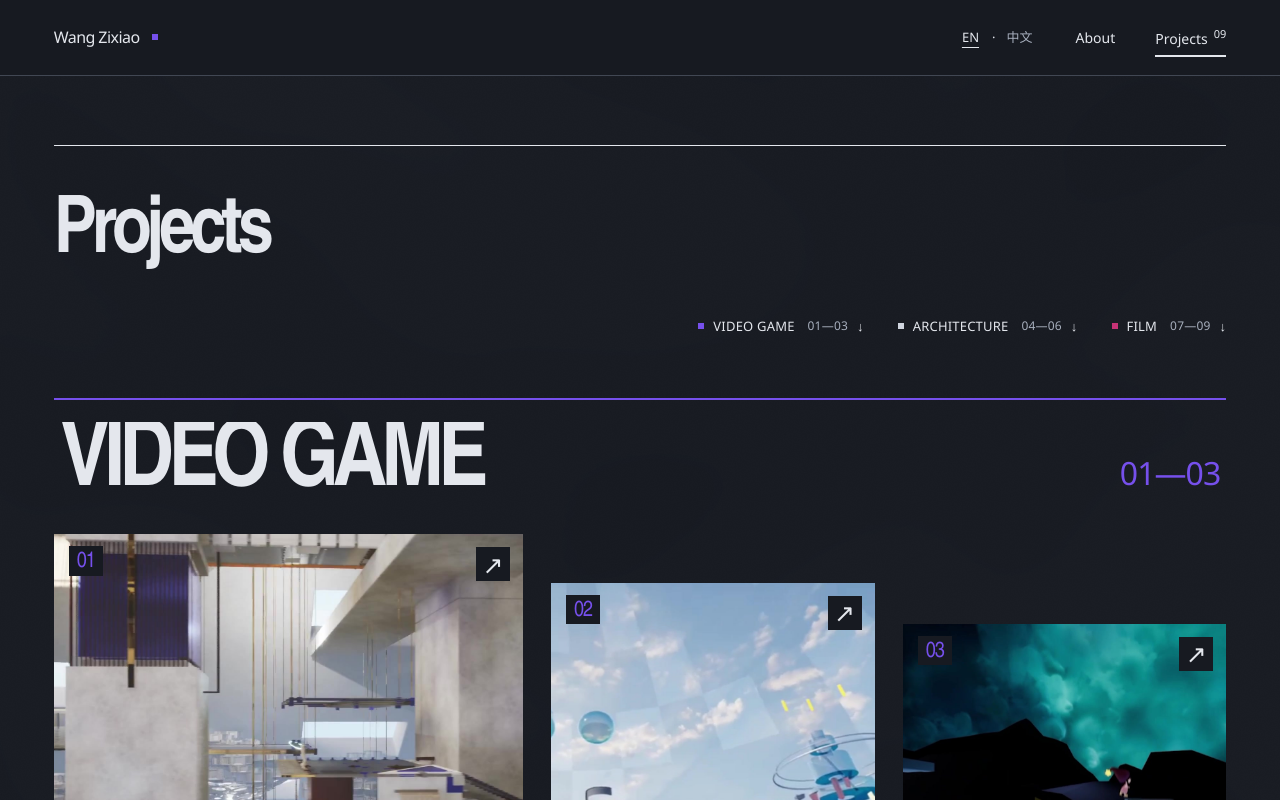
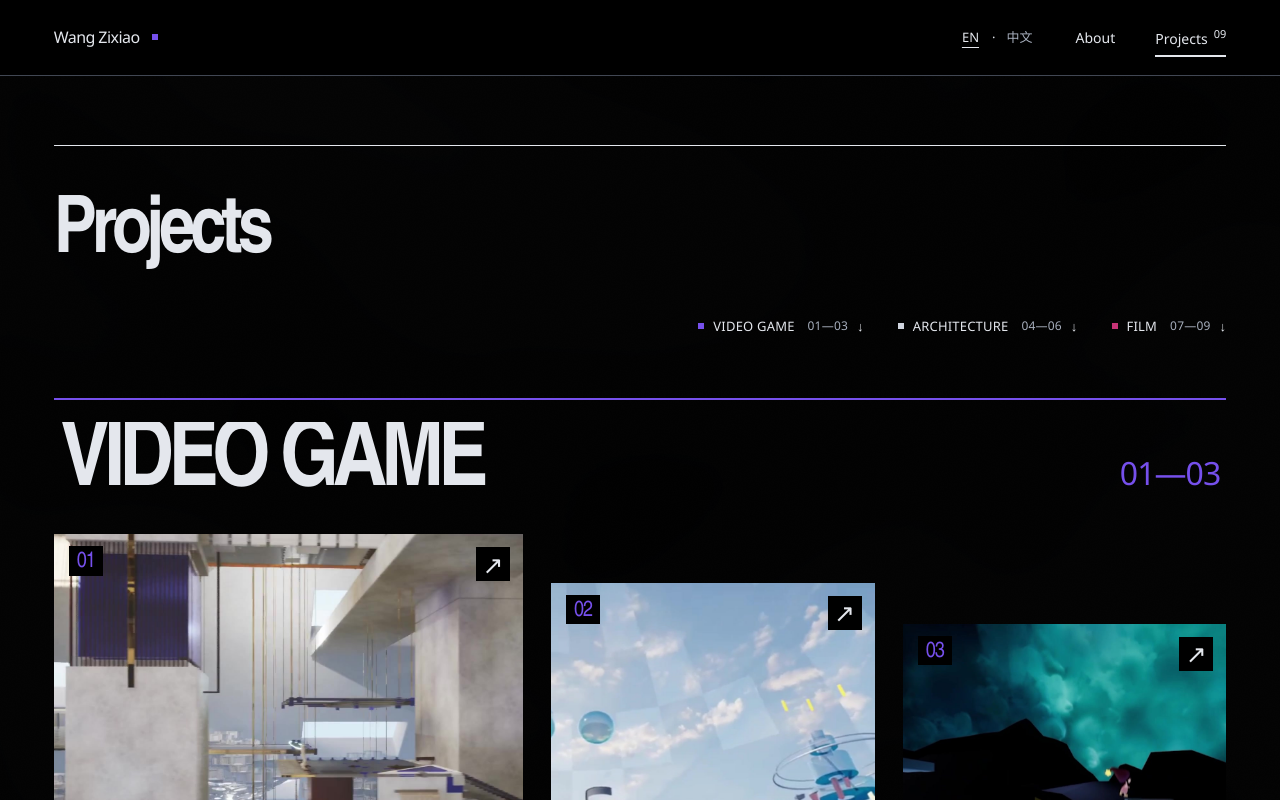
Before and after one commit to wzx1239/portfolio, a Next.js app: page /projects in a window 1280 px wide. Shown: the top 800 px of the page. Built offline with nearby package versions, Linux system fonts and the light colour scheme.

Commit message:
Change background color

```diff
--- a/app/globals.css
+++ b/app/globals.css
@@ -11,7 +11,7 @@
   --game: #7650ec;
   --architecture: #202126;
   --video: #c63376;
-  --dark: #17181c;
+  --dark: #000000;
   --on-dark: #f7f7fa;
   --media-neutral: #e6e7eb;
   --gutter: clamp(22px, 4.2vw, 80px);
@@ -517,11 +517,11 @@ html[lang^=zh] .positioning-link h2 { letter-spacing: -.035em; line-height: 1.3;
 /* Dark digital environment: shared GPU and static-fallback material controls. */
 :root {
  color-scheme:dark;
- --digital-r:23; --digital-g:26; --digital-b:33;
- --digital-grain:.016; --digital-variation:.027; --digital-cool:.006;
+ --digital-r:0; --digital-g:0; --digital-b:0;
+ --digital-grain:.016; --digital-variation:.027; --digital-cool:0;
  --paper:rgb(var(--digital-r) var(--digital-g) var(--digital-b));
- --paper-alt:#20242e; --ink:#e4e7ed; --rule:#414753; --muted:#a7afbd;
- --architecture:#d0d5df; --dark:#11141b; --media-neutral:#252a34; --mono:var(--sans);
+ --paper-alt:#000000; --ink:#e4e7ed; --rule:#414753; --muted:#a7afbd;
+ --architecture:#d0d5df; --dark:#000000; --media-neutral:#252a34; --mono:var(--sans);
  --surface-texture:none;
 }
 body { position:relative; isolation:isolate; background-color:var(--paper); background-image:none; }
--- a/components/trace/digital-surface.tsx
+++ b/components/trace/digital-surface.tsx
@@ -58,7 +58,7 @@ export function DigitalSurface() {
     const buffer=gl.createBuffer();gl.bindBuffer(gl.ARRAY_BUFFER,buffer);
     gl.bufferData(gl.ARRAY_BUFFER,new Float32Array([-1,-1,1,-1,-1,1,-1,1,1,-1,1,1]),gl.STATIC_DRAW);
     const attribute=gl.getAttribLocation(program,'aPosition');gl.enableVertexAttribArray(attribute);gl.vertexAttribPointer(attribute,2,gl.FLOAT,false,0,0);
-    const uniforms={viewport:gl.getUniformLocation(program,'uViewport'),base:gl.getUniformLocation(program,'uBase'),surface:gl.getUniformLocation(program,'uSurface'),environment:gl.getUniformLocation(program,'uEnvironment'),strength:gl.getUniformLocation(program,'uStrength'),refraction:gl.getUniformLocation(program,'uRefraction'),tone:gl.getUniformLocation(program,'uTraceTone'),traces:gl.getUniformLocation(program,'uTraces[0]'),motion:gl.getUniformLocation(program,'uMotion[0]')};
+    const uniforms={viewport:gl.getUniformLocation(program,'uViewport'),base:gl.getUniformLocation(program,'uBase'),surface:gl.getUniformLocation(program,'uSurface'),environment:gl.getUniformLocation(program,'uEnvironment'),strength:gl.getUniformLocation(program,'uStrength'),refraction:gl.getUniformLocation(program,'uRefraction'),tone:gl.getUniformLocation(program,'uTraceTone'),colour:gl.getUniformLocation(program,'uTraceColour'),traces:gl.getUniformLocation(program,'uTraces[0]'),motion:gl.getUniformLocation(program,'uMotion[0]')};
     const memory=new TraceMemory();
     const traces=new Float32Array(settings.maxTraces*4),motion=new Float32Array(settings.maxTraces*4);
     let raf=0,lastFrame=0,disposed=false,lost=false,width=innerWidth,height=innerHeight;
@@ -83,8 +83,12 @@ export function DigitalSurface() {
       node!.width=Math.round(width*scale);node!.height=Math.round(height*scale);gl!.viewport(0,0,node!.width,node!.height);
       gl!.uniform2f(uniforms.viewport,width,height);
       const css=getComputedStyle(document.documentElement),number=(key:string,fallback:number)=>{const raw=css.getPropertyValue(key).trim();return raw && Number.isFinite(Number(raw))?Number(raw):fallback;};
-      gl!.uniform3f(uniforms.base,number('--digital-r',23)/255,number('--digital-g',26)/255,number('--digital-b',33)/255);
-      gl!.uniform3f(uniforms.surface,number('--digital-grain',.016),number('--digital-variation',.027),number('--digital-cool',.006));
+      gl!.uniform3f(uniforms.base,number('--digital-r',0)/255,number('--digital-g',0)/255,number('--digital-b',0)/255);
+      gl!.uniform3f(uniforms.surface,number('--digital-grain',.016),number('--digital-variation',.027),number('--digital-cool',0));
+      const lightPage=Boolean(document.querySelector('.white-original'));
+      const colour=lightPage?settings.lightPageColour:settings.darkPageColour;
+      // Signed tint keeps the same disturbance, with reversed contrast on white.
+      gl!.uniform3f(uniforms.colour,...colour.map(value=>lightPage?value-1:value) as [number,number,number]);
       gl!.uniform1f(uniforms.refraction,settings.refraction);gl!.uniform1f(uniforms.tone,settings.tonalStrength);
       wake();
     }
--- a/components/trace/trace-settings.ts
+++ b/components/trace/trace-settings.ts
@@ -8,6 +8,8 @@ export const traceSettings = {
   stretch: .65,
   refraction: 13,             // CSS px of background/grain displacement
   tonalStrength: .016,       // signed material tonal disturbance; never a light/glow
+  darkPageColour: [.65, .65, .65], // restrained light grey
+  lightPageColour: [.38, .38, .38], // restrained dark grey
   diffusion: .32,            // soft widening during recovery
   inertia: 12,               // maximum drift in CSS px after passage
   maxTraces: 40,              // connected segments, bounded; ~2s of motion history
--- a/components/trace/trace-shaders.ts
+++ b/components/trace/trace-shaders.ts
@@ -11,6 +11,7 @@ uniform vec2 uEnvironment; // material visibility, darkness
 uniform float uStrength;
 uniform float uRefraction;
 uniform float uTraceTone;
+uniform vec3 uTraceColour;
 uniform vec4 uTraces[${settings.maxTraces}]; // connected segment endpoints
 uniform vec4 uMotion[${settings.maxTraces}]; // radius, strength, age, seed
 float hash(vec2 p){return fract(sin(dot(p,vec2(127.1,311.7)))*43758.5453);}
@@ -42,6 +43,6 @@ void main(){
  }
  vec3 base=surface(pixel+displacement*uStrength);
  // Small signed tonal changes read as refraction, never a luminous brush/outline.
- base+=vec3(residue/(1.+abs(residue))*uTraceTone*uStrength);
+ base+=uTraceColour*(residue/(1.+abs(residue))*uTraceTone*uStrength);
  gl_FragColor=vec4(base,1.);
 }`;
```
